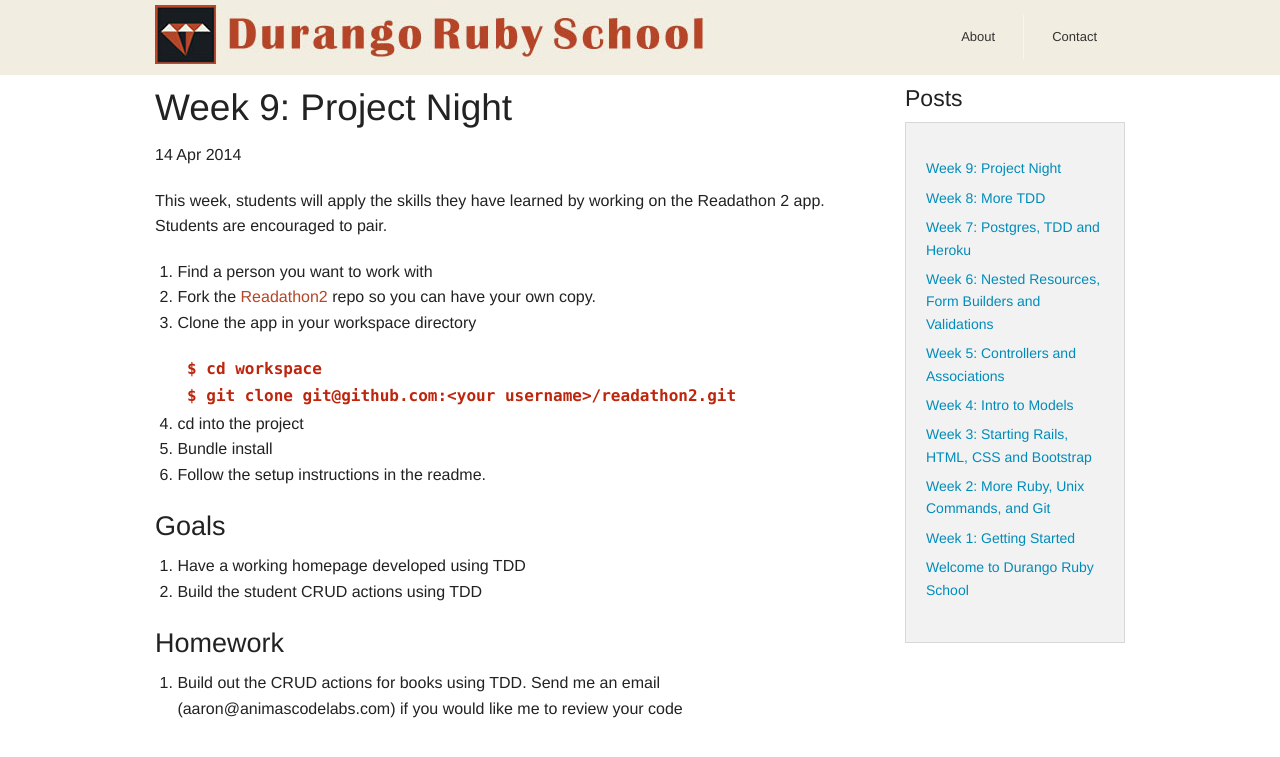
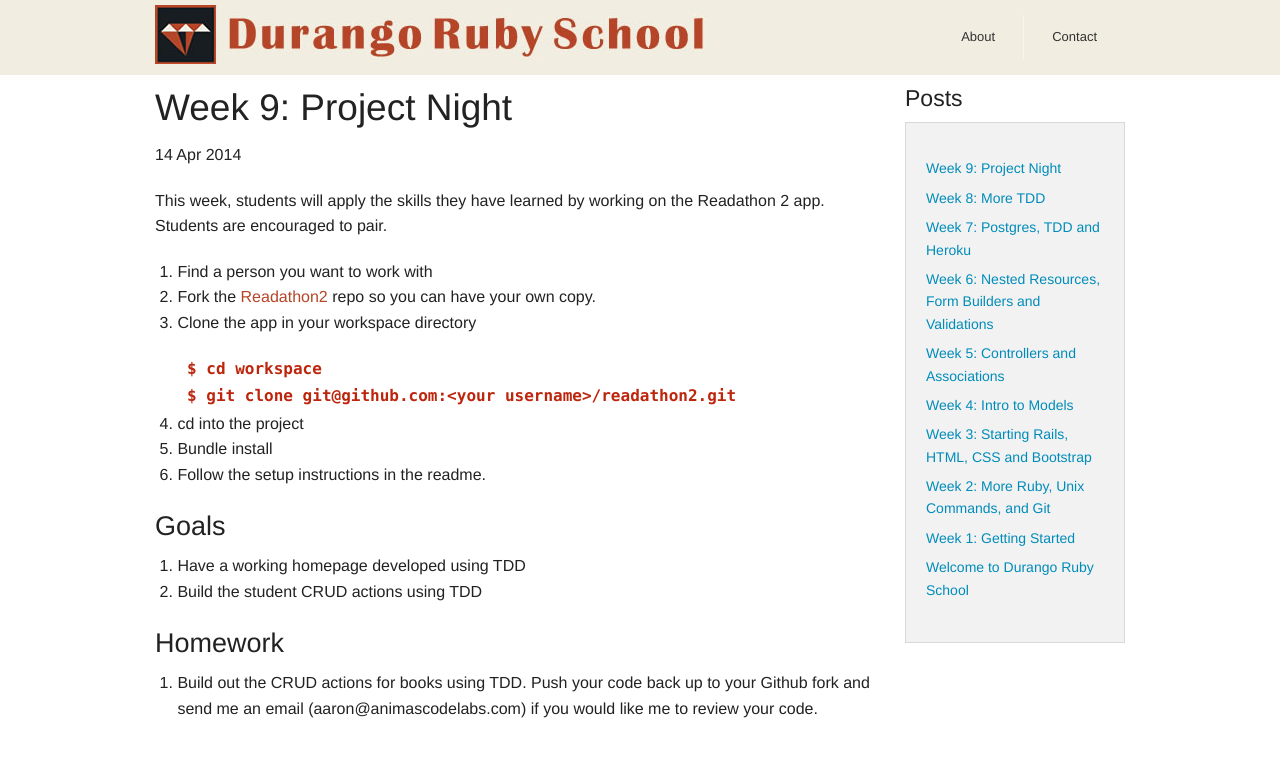
Before and after one commit to durango-ruby-school/durango-ruby-school.github.io, a Jekyll site: the page built from _posts/2014-04-14-project-night.md, in a window 1280 px wide. Shown: the top 757 px of the page. Built offline with Jekyll 4.4.1, drawn with Linux system fonts in a browser that asks for light colours; Markdown is read by kramdown in place of the engine named in the settings.

Commit message:
Updated homework text

```diff
--- a/_posts/2014-04-14-project-night.md
+++ b/_posts/2014-04-14-project-night.md
@@ -28,8 +28,9 @@ encouraged to pair.
 
 ### Homework
 
-1. Build out the CRUD actions for books using TDD. Send me an email (aaron@animascodelabs.com)
-if you would like me to review your code
+1. Build out the CRUD actions for books using TDD. Push your code back up to your Github fork and
+send me an email (aaron@animascodelabs.com) if you would like me to review your
+code.
 
 
 [1]: https://github.com/durango-ruby-school/readathon2
```
